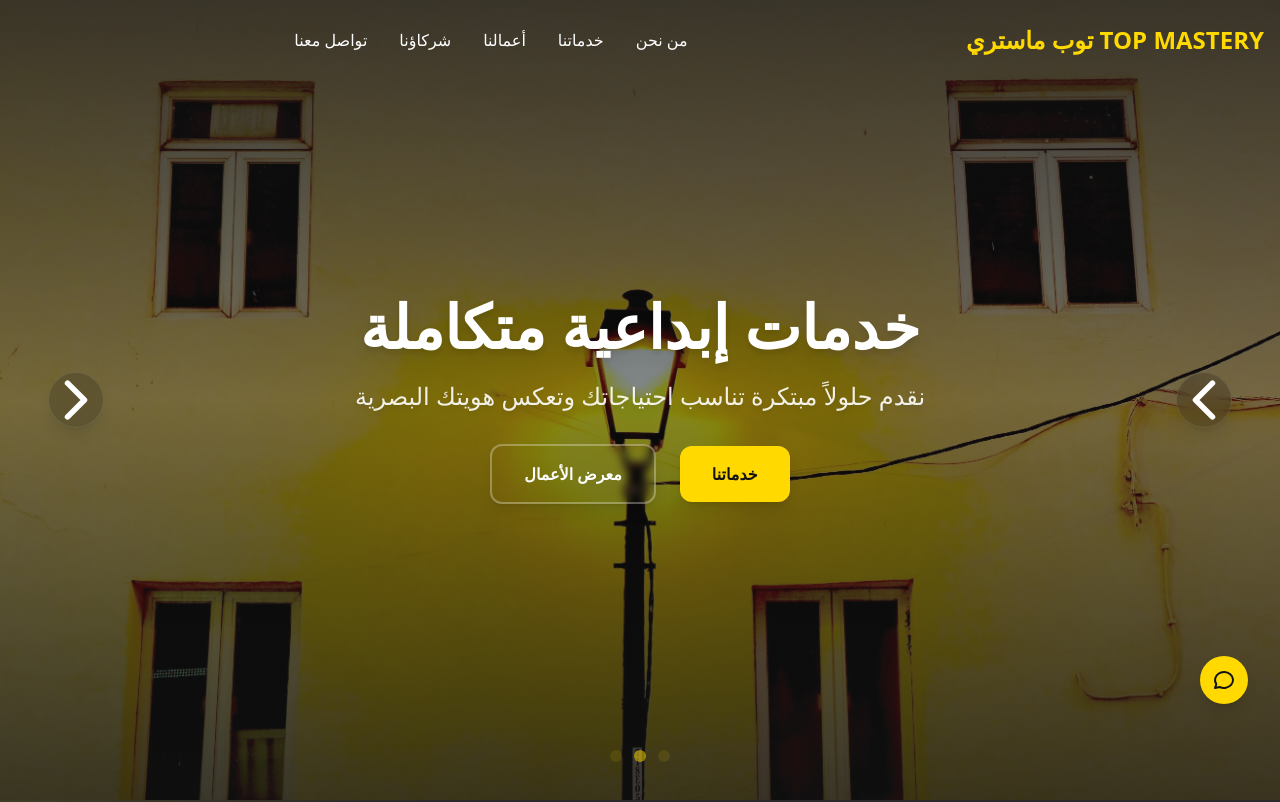
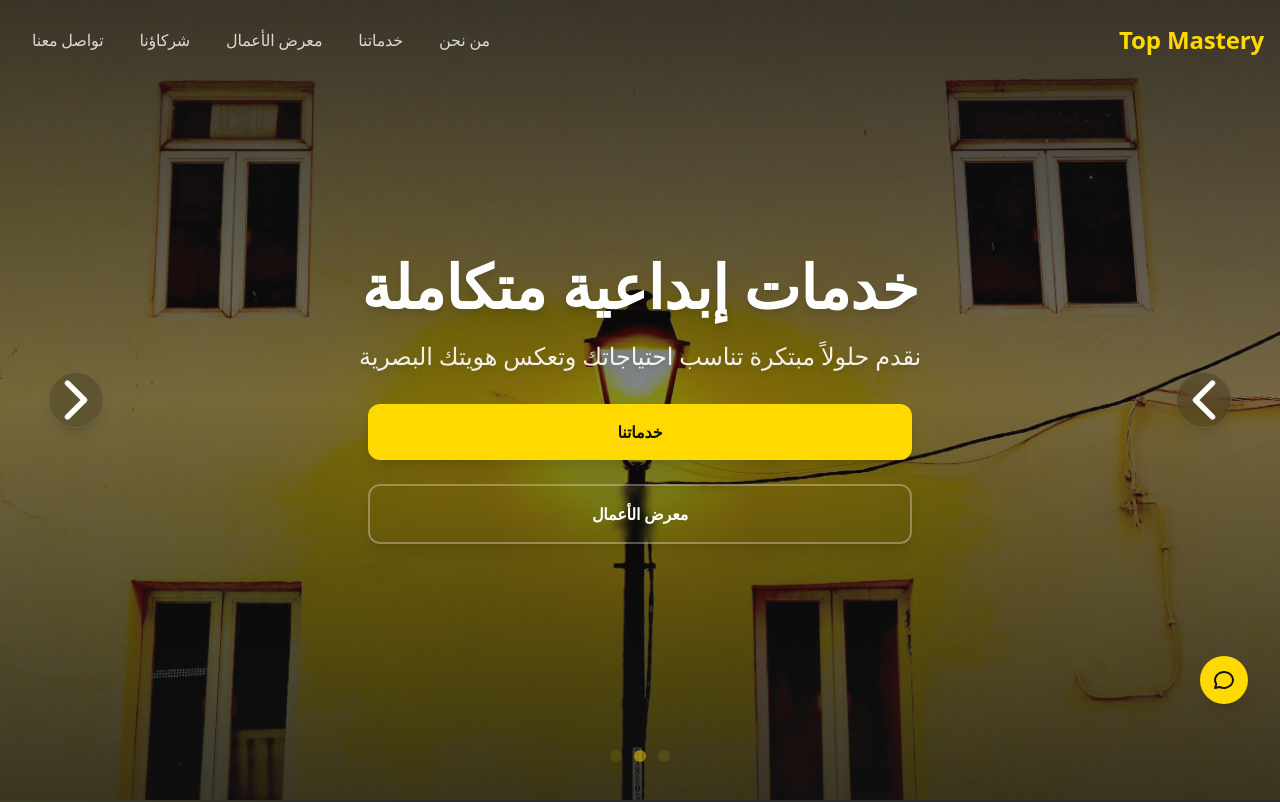
Before and after one commit to topmastery/top-mastery, a Next.js app: page / in a window 1280 px wide. Shown: the top 802 px of the page. Built offline with nearby package versions, Linux system fonts and the light colour scheme.

Commit message:
Fix middleware routing

```diff
--- a/app/components/Header.tsx
+++ b/app/components/Header.tsx
@@ -1,101 +1,81 @@
 'use client';
 
 import { useState, useEffect } from 'react';
-import { motion } from 'framer-motion';
-import { IconMenu2 } from '@tabler/icons-react';
+import { motion, AnimatePresence } from 'framer-motion';
+import { IconMenu2, IconX } from '@tabler/icons-react';
 
 const Header = () => {
   const [isScrolled, setIsScrolled] = useState(false);
-  const [isMenuOpen, setIsMenuOpen] = useState(false);
+  const [isMobileMenuOpen, setIsMobileMenuOpen] = useState(false);
 
   useEffect(() => {
     const handleScroll = () => {
       setIsScrolled(window.scrollY > 50);
     };
-
     window.addEventListener('scroll', handleScroll);
     return () => window.removeEventListener('scroll', handleScroll);
   }, []);
 
-  const menuItems = [
-    { href: '#about', label: 'من نحن' },
-    { href: '#services', label: 'خدماتنا' },
-    { href: '#portfolio', label: 'أعمالنا' },
-    { href: '#partners', label: 'شركاؤنا' },
-    { href: '#newsletter', label: 'تواصل معنا' },
+  const navLinks = [
+    { href: '#about', text: 'من نحن' },
+    { href: '#services', text: 'خدماتنا' },
+    { href: '#portfolio', text: 'معرض الأعمال' },
+    { href: '#partners', text: 'شركاؤنا' },
+    { href: '#newsletter', text: 'تواصل معنا' },
   ];
 
   return (
-    <>
-      <header
-        className={`fixed top-0 w-full z-50 transition-all duration-300 ${
-          isScrolled ? 'bg-dark/90 backdrop-blur-md' : 'bg-transparent'
-        }`}
+    <header className={`fixed top-0 left-0 right-0 z-50 transition-all duration-300 ${isScrolled ? 'bg-dark/80 backdrop-blur-lg shadow-lg' : ''}`}>
+      <nav className="container mx-auto px-4 h-20 flex items-center justify-between">
+        <a href="/" className="text-2xl font-bold text-primary">
+          Top Mastery
+        </a>
+
+        {/* قائمة التنقل للشاشات الكبيرة */}
+        <div className="hidden md:flex items-center space-x-1 rtl:space-x-reverse">
+          {navLinks.map((link) => (
+            <a key={link.href} href={link.href} className="nav-link">
+              {link.text}
+            </a>
+          ))}
+        </div>
+
+        {/* زر القائمة للهواتف */}
+        <button
+          className="md:hidden text-light hover:text-primary transition-colors duration-300"
+          onClick={() => setIsMobileMenuOpen(!isMobileMenuOpen)}
+          aria-label="القائمة"
         >
-        <div className="container mx-auto px-4">
-          <div className="flex items-center justify-between h-20">
-            <motion.a
-              href="#"
-              className="text-2xl font-bold text-primary"
-              initial={{ opacity: 0, x: -20 }}
-              animate={{ opacity: 1, x: 0 }}
-              transition={{ duration: 0.5 }}
-            >
-              TOP MASTERY توب ماستري
-            </motion.a>
+          {isMobileMenuOpen ? <IconX size={24} /> : <IconMenu2 size={24} />}
+        </button>
+      </nav>
 
-            <nav className="hidden md:flex items-center gap-8 rtl:space-x-reverse">
-              {menuItems.map((item, index) => (
-                <motion.a
-                  key={item.href}
-                  href={item.href}
-                  className="text-light hover:text-primary transition-colors duration-300"
+      {/* القائمة المتحركة للهواتف */}
+      <AnimatePresence>
+        {isMobileMenuOpen && (
+          <motion.div
             initial={{ opacity: 0, y: -20 }}
             animate={{ opacity: 1, y: 0 }}
-                  transition={{ duration: 0.5, delay: index * 0.1 }}
-                >
-                  {item.label}
-                </motion.a>
-              ))}
-            </nav>
-
-            <div className="flex items-center">
-              <motion.button
-                className="md:hidden p-2 rounded-full hover:bg-dark-light text-light transition-colors duration-300"
-                onClick={() => setIsMenuOpen(!isMenuOpen)}
-                whileHover={{ scale: 1.1 }}
-                whileTap={{ scale: 0.9 }}
-              >
-                <IconMenu2 size={24} />
-              </motion.button>
-            </div>
-          </div>
-        </div>
-
-        {/* Mobile Menu */}
-        <motion.div
-          className={`md:hidden absolute top-20 left-0 w-full bg-dark-light ${
-            isMenuOpen ? 'block' : 'hidden'
-          }`}
-          initial={{ opacity: 0, y: -20 }}
-          animate={{ opacity: isMenuOpen ? 1 : 0, y: isMenuOpen ? 0 : -20 }}
-          transition={{ duration: 0.3 }}
+            exit={{ opacity: 0, y: -20 }}
+            transition={{ duration: 0.2 }}
+            className="md:hidden bg-dark/95 backdrop-blur-lg"
           >
             <div className="container mx-auto px-4 py-4">
-            {menuItems.map((item) => (
+              {navLinks.map((link) => (
                 <a
-                key={item.href}
-                href={item.href}
-                className="block py-2 text-light hover:text-primary transition-colors duration-300"
-                onClick={() => setIsMenuOpen(false)}
+                  key={link.href}
+                  href={link.href}
+                  className="block py-3 text-light/80 hover:text-primary transition-colors duration-300 border-b border-light/10 last:border-0"
+                  onClick={() => setIsMobileMenuOpen(false)}
                 >
-                {item.label}
+                  {link.text}
                 </a>
               ))}
             </div>
           </motion.div>
+        )}
+      </AnimatePresence>
     </header>
-    </>
   );
 };
 
--- a/app/components/Hero.tsx
+++ b/app/components/Hero.tsx
@@ -86,22 +86,22 @@ const Hero = () => {
         {slides.map((slide, index) => (
           <SwiperSlide key={index} className="relative select-none">
             <div
-              className="absolute inset-0 bg-cover bg-center bg-no-repeat transform scale-105 transition-transform duration-[2000ms]"
+              className="absolute inset-0 bg-cover bg-center bg-no-repeat transform scale-105 transition-transform duration-[2000ms] min-h-[100vh] md:min-h-[auto]"
               style={{ backgroundImage: `url(${slide.image})` }}
             />
             <div className="absolute inset-0 bg-gradient-to-b from-dark/80 via-dark/50 to-dark/80" />
-            <div className="relative h-full flex items-center justify-center text-center">
+            <div className="relative h-full flex items-center justify-center text-center px-4 py-20 md:py-0">
               <motion.div
                 initial={{ opacity: 0, y: 20 }}
                 animate={{ opacity: 1, y: 0 }}
                 transition={{ duration: 0.8, delay: 0.5 }}
-                className="w-full max-w-4xl mx-auto px-4 sm:px-6 lg:px-8"
+                className="w-full max-w-4xl mx-auto"
               >
                 <motion.h1
                   initial={{ opacity: 0, y: 20 }}
                   animate={{ opacity: 1, y: 0 }}
                   transition={{ duration: 0.8, delay: 0.7 }}
-                  className="text-3xl sm:text-4xl md:text-6xl font-bold text-light mb-4 sm:mb-6 drop-shadow-lg"
+                  className="text-2xl xs:text-3xl sm:text-4xl md:text-5xl lg:text-6xl font-bold text-light mb-3 sm:mb-4 md:mb-6 drop-shadow-lg"
                 >
                   {slide.title}
                 </motion.h1>
@@ -109,7 +109,7 @@ const Hero = () => {
                   initial={{ opacity: 0, y: 20 }}
                   animate={{ opacity: 1, y: 0 }}
                   transition={{ duration: 0.8, delay: 0.9 }}
-                  className="text-lg sm:text-xl md:text-2xl text-light/90 mb-6 sm:mb-8 drop-shadow-md max-w-3xl mx-auto"
+                  className="text-base xs:text-lg sm:text-xl md:text-2xl text-light/90 mb-4 sm:mb-6 md:mb-8 drop-shadow-md max-w-3xl mx-auto px-2"
                 >
                   {slide.subtitle}
                 </motion.p>
@@ -117,11 +117,11 @@ const Hero = () => {
                   initial={{ opacity: 0, y: 20 }}
                   animate={{ opacity: 1, y: 0 }}
                   transition={{ duration: 0.8, delay: 1.1 }}
-                  className="flex flex-col sm:flex-row items-center justify-center gap-4 sm:gap-6 max-w-xl mx-auto"
+                  className="flex flex-col xs:flex-row items-center justify-center gap-3 xs:gap-4 sm:gap-6 max-w-xl mx-auto px-4"
                 >
                   <motion.a
                     href={slide.buttonLink}
-                    className="group relative w-full sm:w-auto inline-flex items-center justify-center text-sm sm:text-base px-8 py-3 sm:py-4 bg-primary text-dark font-bold rounded-xl hover:bg-primary-light shadow-lg hover:shadow-primary/50 transition-all duration-300 overflow-hidden"
+                    className="group relative w-full xs:w-auto inline-flex items-center justify-center text-sm sm:text-base px-6 sm:px-8 py-2.5 sm:py-3 md:py-4 bg-primary text-dark font-bold rounded-xl hover:bg-primary-light shadow-lg hover:shadow-primary/50 transition-all duration-300 overflow-hidden"
                     whileHover={{ scale: 1.02 }}
                     whileTap={{ scale: 0.98 }}
                   >
@@ -130,7 +130,7 @@ const Hero = () => {
                   </motion.a>
                   <motion.a
                     href={slide.secondaryButtonLink}
-                    className="group relative w-full sm:w-auto inline-flex items-center justify-center px-8 py-3 sm:py-4 rounded-xl border-2 border-light/30 text-light font-bold backdrop-blur-sm hover:border-light hover:bg-light/10 transition-all duration-300 text-sm sm:text-base shadow-lg hover:shadow-light/20"
+                    className="group relative w-full xs:w-auto inline-flex items-center justify-center px-6 sm:px-8 py-2.5 sm:py-3 md:py-4 rounded-xl border-2 border-light/30 text-light font-bold backdrop-blur-sm hover:border-light hover:bg-light/10 transition-all duration-300 text-sm sm:text-base shadow-lg hover:shadow-light/20"
                     whileHover={{ scale: 1.02 }}
                     whileTap={{ scale: 0.98 }}
                   >
--- a/app/globals.css
+++ b/app/globals.css
@@ -179,15 +179,118 @@
 /* تحسينات للأجهزة المحمولة */
 @media (max-width: 768px) {
   .section-title {
-    @apply text-3xl after:w-16;
+    @apply text-2xl sm:text-3xl after:w-16;
+    padding-bottom: 1rem;
   }
 
   .section-subtitle {
-    @apply text-lg;
+    @apply text-base sm:text-lg mb-8;
   }
 
   .container {
     @apply px-4;
+  }
+
+  /* تحسين المسافات للأجهزة المحمولة */
+  .py-section {
+    @apply py-12 sm:py-16 md:py-20;
+  }
+
+  /* تحسين أحجام الخطوط */
+  h1 {
+    @apply text-2xl sm:text-3xl md:text-4xl;
+  }
+
+  h2 {
+    @apply text-xl sm:text-2xl md:text-3xl;
+  }
+
+  h3 {
+    @apply text-lg sm:text-xl md:text-2xl;
+  }
+
+  p {
+    @apply text-base sm:text-lg;
+  }
+
+  /* تحسين المسافات بين العناصر */
+  .gap-section {
+    @apply gap-6 sm:gap-8 md:gap-10;
+  }
+
+  /* تحسين الأزرار */
+  .btn-primary {
+    @apply py-2.5 px-5 text-sm sm:text-base;
+  }
+}
+
+/* تحسين تجربة اللمس */
+@media (hover: none) {
+  .nav-link:hover::after {
+    width: 0;
+  }
+
+  .nav-link.active::after {
+    width: 100%;
+  }
+
+  .btn-primary:hover {
+    transform: none;
+  }
+
+  .btn-primary:active {
+    transform: scale(0.98);
+  }
+}
+
+/* تحسين أداء الحركات */
+@media (prefers-reduced-motion: reduce) {
+  * {
+    animation-duration: 0.01ms !important;
+    animation-iteration-count: 1 !important;
+    transition-duration: 0.01ms !important;
+    scroll-behavior: auto !important;
+  }
+}
+
+/* تحسين التحميل البطيء للصور */
+.image-loading {
+  @apply blur-sm animate-pulse;
+}
+
+.image-loaded {
+  @apply blur-none animate-none transition-all duration-500;
+}
+
+/* تحسين الخط للغة العربية على الهواتف */
+@media (max-width: 768px) {
+  html[lang="ar"] {
+    text-size-adjust: 100%;
+    -webkit-text-size-adjust: 100%;
+  }
+}
+
+/* تحسين التباعد للنصوص العربية */
+html[lang="ar"] {
+  letter-spacing: -0.01em;
+}
+
+/* تحسين عرض الشاشات الصغيرة جداً */
+@media (max-width: 360px) {
+  .xs\:flex-col {
+    flex-direction: column !important;
+  }
+
+  .xs\:w-full {
+    width: 100% !important;
+  }
+
+  .section-title {
+    font-size: 1.5rem;
+  }
+
+  .section-subtitle {
+    font-size: 1rem;
   }
 }
 
```
Lines whose indentation alone changed are shown as unchanged.
